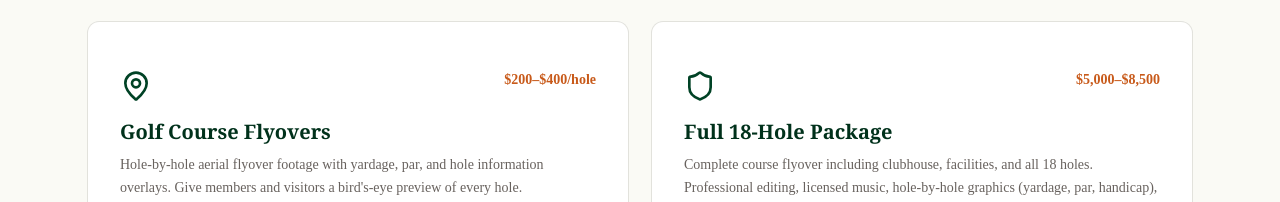
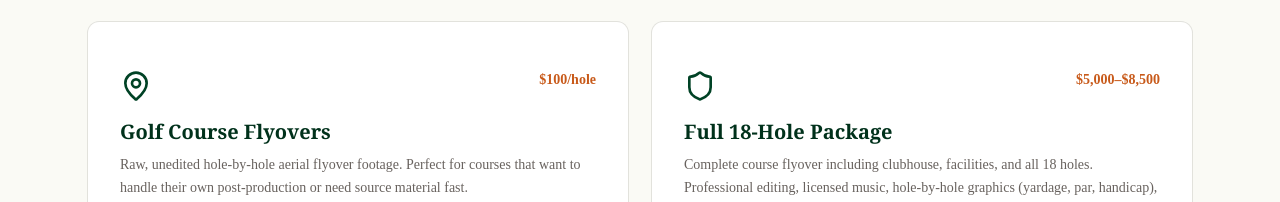
Before and after one commit to bri9and/kwd, a Next.js app: page /drone in a window 1280 px wide. Shown: the part 750-952 px from the top of the page. Built offline with nearby package versions, Linux system fonts and the light colour scheme; a web font is replaced by a local one.

Commit message:
fix: flyovers $100/hole raw unedited, full course $3,600 implied
Co-Authored-By: Claude Opus 4.6 <noreply@anthropic.com>

```diff
--- a/src/app/drone/page.tsx
+++ b/src/app/drone/page.tsx
@@ -24,8 +24,8 @@ const droneServices = [
   {
     icon: MapPin,
     title: "Golf Course Flyovers",
-    desc: "Hole-by-hole aerial flyover footage with yardage, par, and hole information overlays. Give members and visitors a bird's-eye preview of every hole.",
-    price: "$200–$400/hole",
+    desc: "Raw, unedited hole-by-hole aerial flyover footage. Perfect for courses that want to handle their own post-production or need source material fast.",
+    price: "$100/hole",
   },
   {
     icon: Shield,
--- a/src/app/pricing/page.tsx
+++ b/src/app/pricing/page.tsx
@@ -97,7 +97,7 @@ const monthlyPlans = [
 const addons = [
   { name: "Drone Photography (exteriors & aerials)", price: "$195–$520" },
   { name: "Drone Video (30–60s promo)", price: "$325–$975" },
-  { name: "Golf Course Flyover (per hole, with overlays)", price: "$200–$400" },
+  { name: "Golf Course Flyover (raw footage, per hole)", price: "$100" },
   { name: "Full 18-Hole Package (clubhouse, facilities, editing, music, graphics)", price: "$5,000–$8,500" },
   { name: "Ecommerce Integration", price: "$1,950–$6,500" },
   { name: "IT Consulting (network, systems, cloud, AI)", price: "$100/hr" },
```
